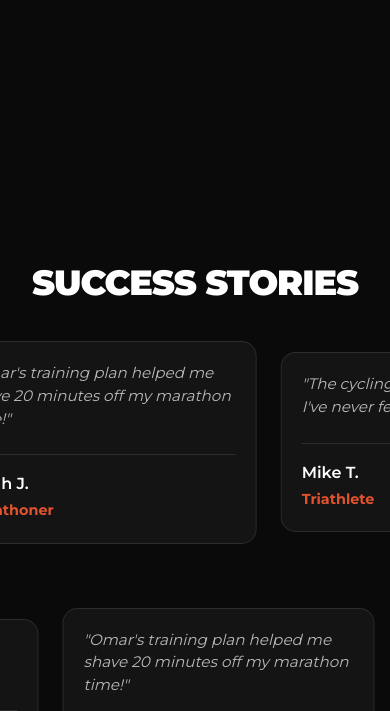
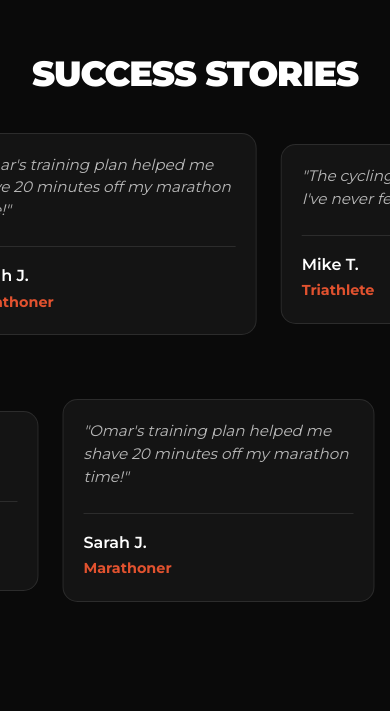
Before and after one commit to RiadJamal07/Adaptiv, a React (Vite) app: page / in a window 390 px wide. Shown: the part 9753-10464 px from the top of the page. Built offline with nearby package versions, Linux system fonts and the light colour scheme.

Commit message:
Remove excess padding from testimonials section

```diff
--- a/src/index.css
+++ b/src/index.css
@@ -190,8 +190,13 @@ section {
   z-index: 1;
 }
 
-/* Hero section - no padding, full viewport */
+/* Hero section - no padding */
 section#home {
+  padding: 0;
+}
+
+/* Gallery section - no padding */
+section#gallery {
   padding: 0;
 }
 
--- a/src/pages/Testimonials.jsx
+++ b/src/pages/Testimonials.jsx
@@ -16,7 +16,7 @@ const Testimonials = () => {
             animate={{ opacity: 1 }}
             exit={{ opacity: 0 }}
             transition={{ duration: 0.5 }}
-            style={{ paddingTop: 'clamp(80px, 15vh, 120px)', minHeight: '100vh', display: 'flex', flexDirection: 'column', justifyContent: 'center' }}
+            style={{ minHeight: '80vh', display: 'flex', flexDirection: 'column', justifyContent: 'center' }}
         >
             <div className="container">
                 <h1 style={{ textAlign: 'center', marginBottom: 'clamp(2rem, 5vh, 4rem)' }}>Success Stories</h1>
```
